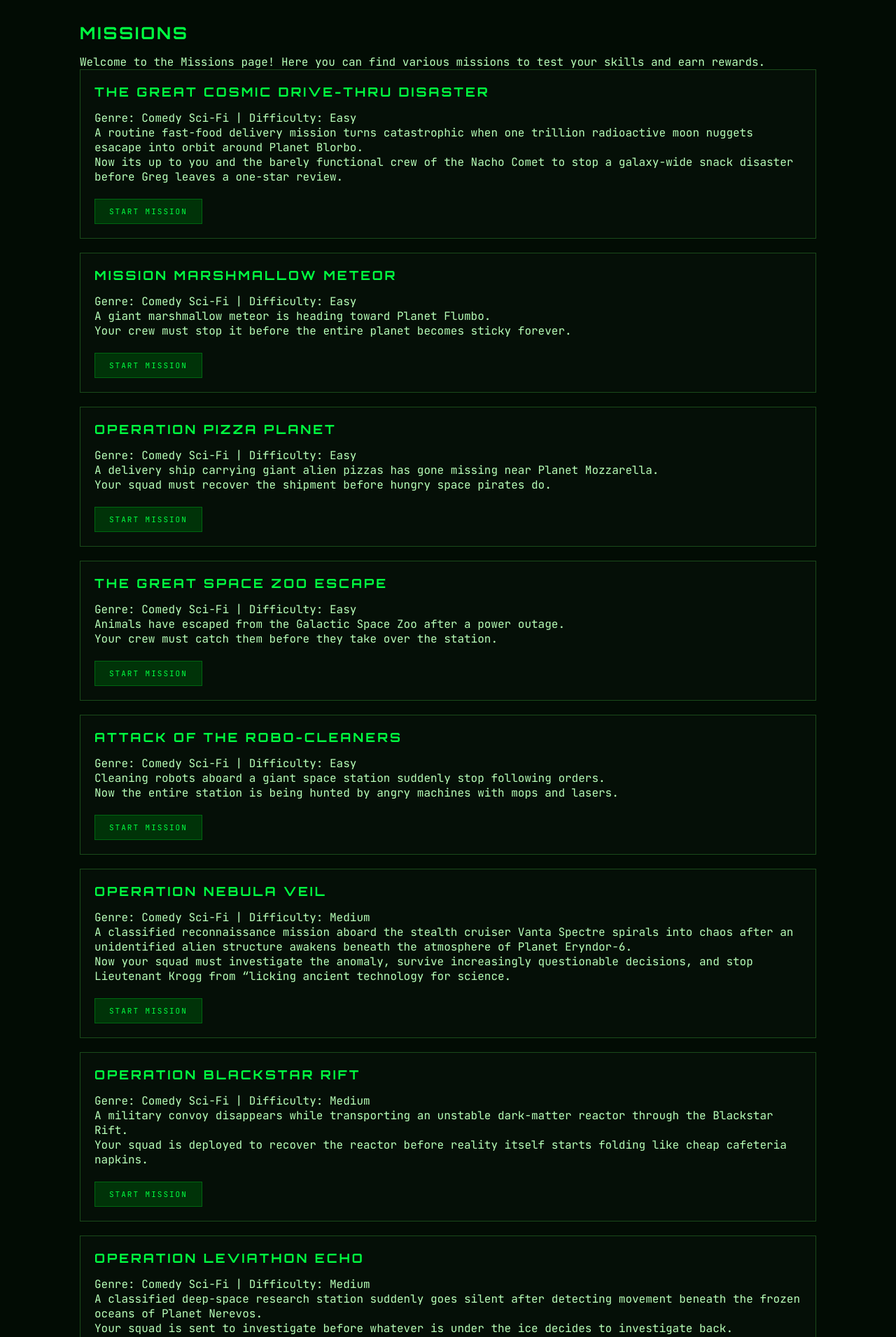
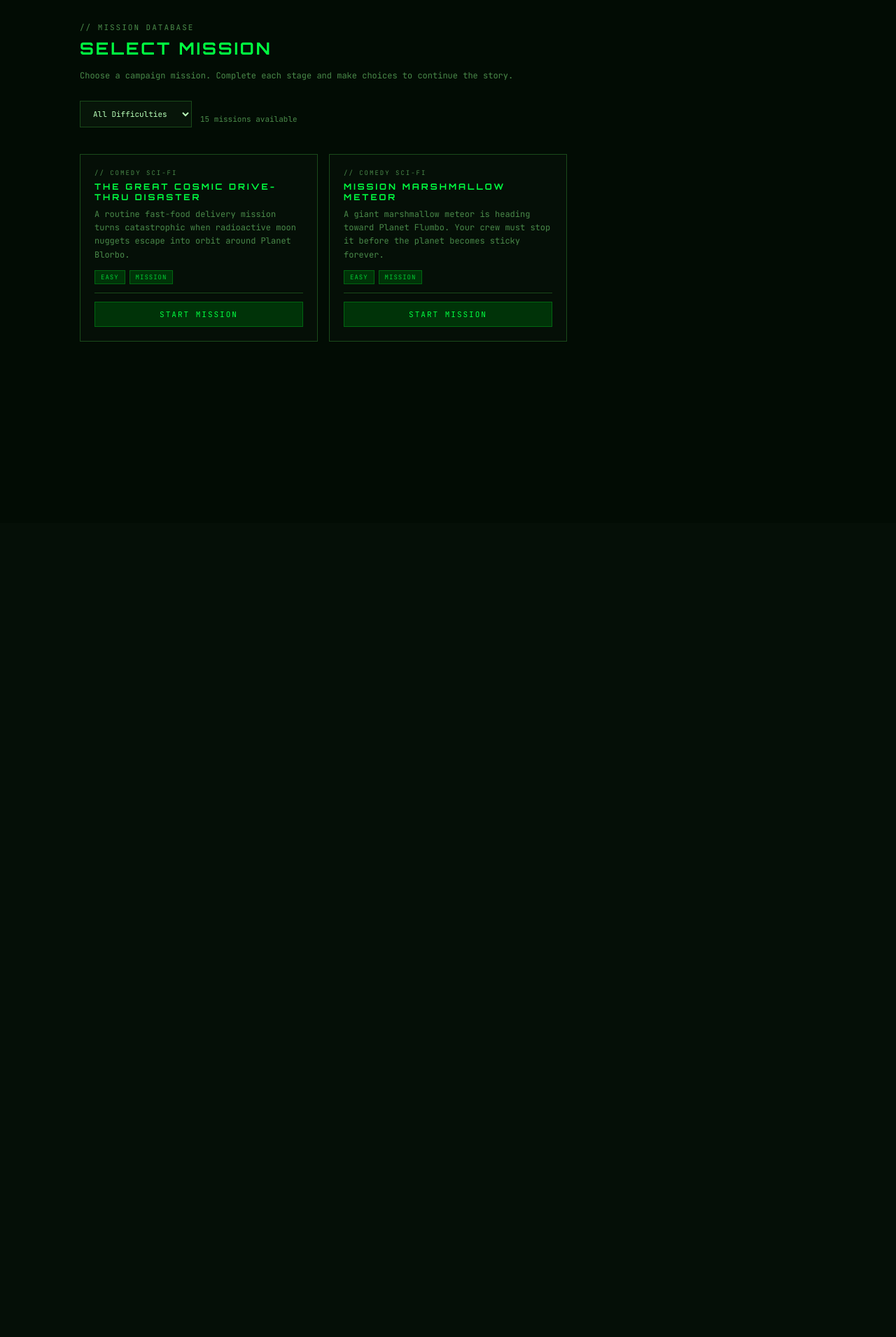
Before and after one commit to taleenaw/xenotype, a Flask app: page /missions in a window 1280 px wide. Shown: the part 53-1963 px from the top of the page at 70% size. After the commit the page ends 541 px from the top, so only its background shows below. Run offline with Flask 3, Linux system fonts and the light colour scheme.

Commit message:
Changed the layout of missions

```diff
--- a/app/templates/Missions.html
+++ b/app/templates/Missions.html
@@ -1,246 +1,190 @@
-{% extends "base.html" %} {% block content %}
-<h1>Missions</h1>
-<p>
-  Welcome to the Missions page! Here you can find various missions to test your
-  skills and earn rewards.
-  <br />
+{% extends "base.html" %} {% block title %}Missions — Xenotype{% endblock %} {%
+block content %}
+<div style="margin-bottom: 28px">
+  <p
+    style="
+      font-size: 11px;
+      color: var(--xt-text3);
+      letter-spacing: 2px;
+      text-transform: uppercase;
+      margin-bottom: 8px;
+    "
+  >
+    // MISSION DATABASE
   </p>
+  <h1>SELECT MISSION</h1>
+  <p style="color: var(--xt-text3); font-size: 12px; margin-top: 4px">
+    Choose a campaign mission. Complete each stage and make choices to continue
+    the story.
+  </p>
+</div>
 
-<div class="card" style="margin-bottom: 20px">
-  <h2>The Great Cosmic Drive-Thru Disaster</h2>
-  <p>Genre: Comedy Sci-Fi | Difficulty: Easy</p>
-  <p>
-    A routine fast-food delivery mission turns catastrophic when one trillion
-    radioactive moon nuggets esacape into orbit around Planet Blorbo. <br />
-    Now its up to you and the barely functional crew of the Nacho Comet to stop
-    a galaxy-wide snack disaster before Greg leaves a one-star review.
+<div style="display: flex; gap: 12px; margin-bottom: 24px; align-items: center">
+  <select
+    id="filter-diff"
+    style="width: 160px; font-size: 11px"
+    onchange="filterMissions()"
+  >
+    <option value="">All Difficulties</option>
+    <option value="easy">Easy</option>
+    <option value="medium">Medium</option>
+    <option value="hard">Hard</option>
+  </select>
+
+  <span id="mission-count" style="font-size: 11px; color: var(--xt-text3)">
+    15 missions available
+  </span>
+</div>
+
+<div
+  id="missions-grid"
+  style="display: grid; grid-template-columns: 1fr 1fr 1fr; gap: 16px"
+>
+  <div
+    class="scenario-card"
+    data-difficulty="easy"
+    onclick="window.location='{{ url_for('game.mission_play', mission_id='drive-thru') }}'"
+  >
+    <p
+      style="
+        font-size: 9px;
+        color: var(--xt-text3);
+        letter-spacing: 2px;
+        text-transform: uppercase;
+        margin-bottom: 6px;
+      "
+    >
+      // Comedy Sci-Fi
     </p>
-  <br />
+    <h3 style="margin-bottom: 8px; font-size: 12px">
+      The Great Cosmic Drive-Thru Disaster
+    </h3>
+    <p
+      style="
+        font-size: 12px;
+        color: var(--xt-text3);
+        line-height: 1.6;
+        margin-bottom: 12px;
+      "
+    >
+      A routine fast-food delivery mission turns catastrophic when radioactive
+      moon nuggets escape into orbit around Planet Blorbo.
+    </p>
+    <div style="display: flex; gap: 6px; margin-bottom: 12px">
+      <span class="tag tag-diff-easy">Easy</span>
+      <span
+        class="tag"
+        style="
+          border-color: var(--xt-green3);
+          color: var(--xt-green2);
+          background: var(--xt-green4);
+        "
+        >Mission</span
+      >
+    </div>
+    <div
+      style="height: 1px; background: var(--xt-border); margin-bottom: 12px"
+    ></div>
     <a
       class="btn"
+      style="width: 100%; text-align: center; display: block"
       href="{{ url_for('game.mission_play', mission_id='drive-thru') }}"
+      onclick="event.stopPropagation()"
       >Start Mission</a
     >
   </div>
 
-<div class="card" style="margin-bottom: 20px">
-  <h2>Mission Marshmallow Meteor</h2>
-  <p>Genre: Comedy Sci-Fi | Difficulty: Easy</p>
-  <p>
-    A giant marshmallow meteor is heading toward Planet Flumbo. <br />
-    Your crew must stop it before the entire planet becomes sticky forever.
+  <div
+    class="scenario-card"
+    data-difficulty="easy"
+    onclick="window.location='{{ url_for('game.mission_play', mission_id='marshmallow') }}'"
+  >
+    <p
+      style="
+        font-size: 9px;
+        color: var(--xt-text3);
+        letter-spacing: 2px;
+        text-transform: uppercase;
+        margin-bottom: 6px;
+      "
+    >
+      // Comedy Sci-Fi
     </p>
-  <br />
+    <h3 style="margin-bottom: 8px; font-size: 12px">
+      Mission Marshmallow Meteor
+    </h3>
+    <p
+      style="
+        font-size: 12px;
+        color: var(--xt-text3);
+        line-height: 1.6;
+        margin-bottom: 12px;
+      "
+    >
+      A giant marshmallow meteor is heading toward Planet Flumbo. Your crew must
+      stop it before the planet becomes sticky forever.
+    </p>
+    <div style="display: flex; gap: 6px; margin-bottom: 12px">
+      <span class="tag tag-diff-easy">Easy</span
+      ><span
+        class="tag"
+        style="
+          border-color: var(--xt-green3);
+          color: var(--xt-green2);
+          background: var(--xt-green4);
+        "
+        >Mission</span
+      >
+    </div>
+    <div
+      style="height: 1px; background: var(--xt-border); margin-bottom: 12px"
+    ></div>
     <a
       class="btn"
+      style="width: 100%; text-align: center; display: block"
       href="{{ url_for('game.mission_play', mission_id='marshmallow') }}"
+      onclick="event.stopPropagation()"
       >Start Mission</a
     >
   </div>
 
-<div class="card" style="margin-bottom: 20px">
-  <h2>Operation Pizza Planet</h2>
-  <p>Genre: Comedy Sci-Fi | Difficulty: Easy</p>
-  <p>
-    A delivery ship carrying giant alien pizzas has gone missing near Planet
-    Mozzarella. <br />
-    Your squad must recover the shipment before hungry space pirates do.
-  </p>
-  <br />
-  <a class="btn" href="{{ url_for('game.mission_play', mission_id='pizza') }}"
-    >Start Mission</a
-  >
+  <!-- keep copying this same card format for the rest of your missions -->
 </div>
 
-<div class="card" style="margin-bottom: 20px">
-  <h2>The Great Space Zoo Escape</h2>
-  <p>Genre: Comedy Sci-Fi | Difficulty: Easy</p>
-  <p>
-    Animals have escaped from the Galactic Space Zoo after a power outage.
-    <br />
-    Your crew must catch them before they take over the station.
+<p
+  id="no-results"
+  style="
+    display: none;
+    color: var(--xt-text3);
+    font-size: 13px;
+    padding: 32px 0;
+  "
+>
+  No missions match your filters.
 </p>
-  <br />
-  <a class="btn" href="{{ url_for('game.mission_play', mission_id='space') }}"
-    >Start Mission</a
-  >
-</div>
+{% endblock %} {% block scripts %}
+<script>
+  function filterMissions() {
+    const diff = document.getElementById("filter-diff").value.toLowerCase();
+    const cards = document.querySelectorAll(".scenario-card");
+    let visible = 0;
 
-<div class="card" style="margin-bottom: 20px">
-  <h2>Attack of the Robo-Cleaners</h2>
-  <p>Genre: Comedy Sci-Fi | Difficulty: Easy</p>
-  <p>
-    Cleaning robots aboard a giant space station suddenly stop following orders.
-    <br />
-    Now the entire station is being hunted by angry machines with mops and
-    lasers.
-  </p>
-  <br />
-  <a
-    class="btn"
-    href="{{ url_for('game.mission_play', mission_id='robo-cleaners') }}"
-    >Start Mission</a
-  >
-</div>
+    cards.forEach((card) => {
+      const cardDiff = card.dataset.difficulty.toLowerCase();
 
-<div class="card" style="margin-bottom: 20px">
-  <h2>Operation Nebula Veil</h2>
-  <p>Genre: Comedy Sci-Fi | Difficulty: Medium</p>
-  <p>
-    A classified reconnaissance mission aboard the stealth cruiser Vanta Spectre
-    spirals into chaos after an unidentified alien structure awakens beneath the
-    atmosphere of Planet Eryndor-6. <br />
-    Now your squad must investigate the anomaly, survive increasingly
-    questionable decisions, and stop Lieutenant Krogg from “licking ancient
-    technology for science.
-  </p>
-  <br />
-  <a class="btn" href="{{ url_for('game.mission_play', mission_id='nebula') }}"
-    >Start Mission</a
-  >
-</div>
+      if (!diff || cardDiff === diff) {
+        card.style.display = "block";
+        visible++;
+      } else {
+        card.style.display = "none";
+      }
+    });
 
-<div class="card" style="margin-bottom: 20px">
-  <h2>Operation Blackstar Rift</h2>
-  <p>Genre: Comedy Sci-Fi | Difficulty: Medium</p>
-  <p>
-    A military convoy disappears while transporting an unstable dark-matter
-    reactor through the Blackstar Rift. <br />
-    Your squad is deployed to recover the reactor before reality itself starts
-    folding like cheap cafeteria napkins.
-  </p>
-  <br />
-  <a class="btn" href="{{ url_for('game.mission_play', mission_id='rift') }}"
-    >Start Mission</a
-  >
-</div>
+    document.getElementById("mission-count").textContent =
+      visible + " mission" + (visible !== 1 ? "s" : "") + " available";
 
-<div class="card" style="margin-bottom: 20px">
-  <h2>Operation Leviathon Echo</h2>
-  <p>Genre: Comedy Sci-Fi | Difficulty: Medium</p>
-  <p>
-    A classified deep-space research station suddenly goes silent after
-    detecting movement beneath the frozen oceans of Planet Nerevos. <br />
-    Your squad is sent to investigate before whatever is under the ice decides
-    to investigate back.
-  </p>
-  <br />
-  <a
-    class="btn"
-    href="{{ url_for('game.mission_play', mission_id='leviathon') }}"
-    >Start Mission</a
-  >
-</div>
-
-<div class="card" style="margin-bottom: 20px">
-  <h2>Operation Solar Revenant</h2>
-  <p>Genre: Comedy Sci-Fi | Difficulty: Medium</p>
-  <p>
-    A mining colony orbiting a dying star abruptly loses all communication after
-    uncovering a buried alien war machine. <br />
-    Your squad is dispatched to secure the colony before the ancient weapon
-    reactivates completely.
-  </p>
-  <br />
-  <a class="btn" href="{{ url_for('game.mission_play', mission_id='solar') }}"
-    >Start Mission</a
-  >
-</div>
-
-<div class="card" style="margin-bottom: 20px">
-  <h2>Operation Void Seraph</h2>
-  <p>Genre: Comedy Sci-Fi | Difficulty: Medium</p>
-  <p>
-    A deep-space surveillance station vanishes after detecting a mysterious
-    object drifting beyond the mapped edge of the galaxy.
-    <br />
-    Your squad is deployed to investigate the anomaly before whatever is out
-    there decides to come closer.
-  </p>
-  <br />
-  <a class="btn" href="{{ url_for('game.mission_play', mission_id='void') }}"
-    >Start Mission</a
-  >
-</div>
-
-<div class="card" style="margin-bottom: 20px">
-  <h2>Operation Eventide Paradox</h2>
-  <p>Genre: Comedy Sci-Fi | Difficulty: Hard</p>
-  <p>
-    A classified temporal-research facility disappears after attempting to
-    manipulate localized spacetime near a collapsing neutron star. <br />
-    Your squad is dispatched to investigate the anomaly before causality itself
-    begins deteriorating across the sector.
-  </p>
-  <br />
-  <a class="btn" href="{{ url_for('game.mission_play', mission_id='paradox') }}"
-    >Start Mission</a
-  >
-</div>
-
-<div class="card" style="margin-bottom: 20px">
-  <h2>Operation Abyssal Dominion</h2>
-  <p>Genre: Comedy Sci-Fi | Difficulty: Hard</p>
-  <p>
-    An oceanic exoplanet suddenly ceases all communication after researchers
-    uncover a colossal biomechanical structure beneath the planetary abyss.
-    <br />
-    Your squad is deployed to investigate before the structure fully awakens.
-  </p>
-  <br />
-  <a class="btn" href="{{ url_for('game.mission_play', mission_id='abyssal') }}"
-    >Start Mission</a
-  >
-</div>
-
-<div class="card" style="margin-bottom: 20px">
-  <h2>Operation Celestial Ruin</h2>
-  <p>Genre: Comedy Sci-Fi | Difficulty: Hard</p>
-  <p>
-    A remote excavation fleet vanishes after uncovering an enormous alien
-    superstructure hidden beneath a shattered moon. <br />
-    Your squad is dispatched to recover the fleet before the structure fully
-    activates.
-  </p>
-  <br />
-  <a
-    class="btn"
-    href="{{ url_for('game.mission_play', mission_id='celestial') }}"
-    >Start Mission</a
-  >
-</div>
-
-<div class="card" style="margin-bottom: 20px">
-  <h2>Operation Iron Revenant</h2>
-  <p>Genre: Comedy Sci-Fi | Difficulty: Hard</p>
-  <p>
-    A heavily armed military outpost abruptly ceases communication after
-    recovering an unidentified alien battleship drifting near the galactic
-    frontier. <br />
-    Your squad is deployed to investigate before the vessel fully powers online.
-  </p>
-  <br />
-  <a class="btn" href="{{ url_for('game.mission_play', mission_id='iron') }}"
-    >Start Mission</a
-  >
-</div>
-
-<div class="card" style="margin-bottom: 20px">
-  <h2>Operation Eclipsed Horizon</h2>
-  <p>Genre: Comedy Sci-Fi | Difficulty: Hard</p>
-  <p>
-    A scientific observatory stationed near a rogue black hole suddenly
-    transmits evidence of an impossible artificial structure hidden within the
-    event horizon. <br />
-    Your squad is sent to investigate before the anomaly destabilises
-    surrounding star systems.
-  </p>
-  <br />
-  <a
-    class="btn"
-    href="{{ url_for('game.mission_play', mission_id='eclipsed') }}"
-    >Start Mission</a
-  >
-</div>
-
+    document.getElementById("no-results").style.display =
+      visible === 0 ? "block" : "none";
+  }
+</script>
 {% endblock %}
```
Lines whose indentation alone changed are shown as unchanged.
